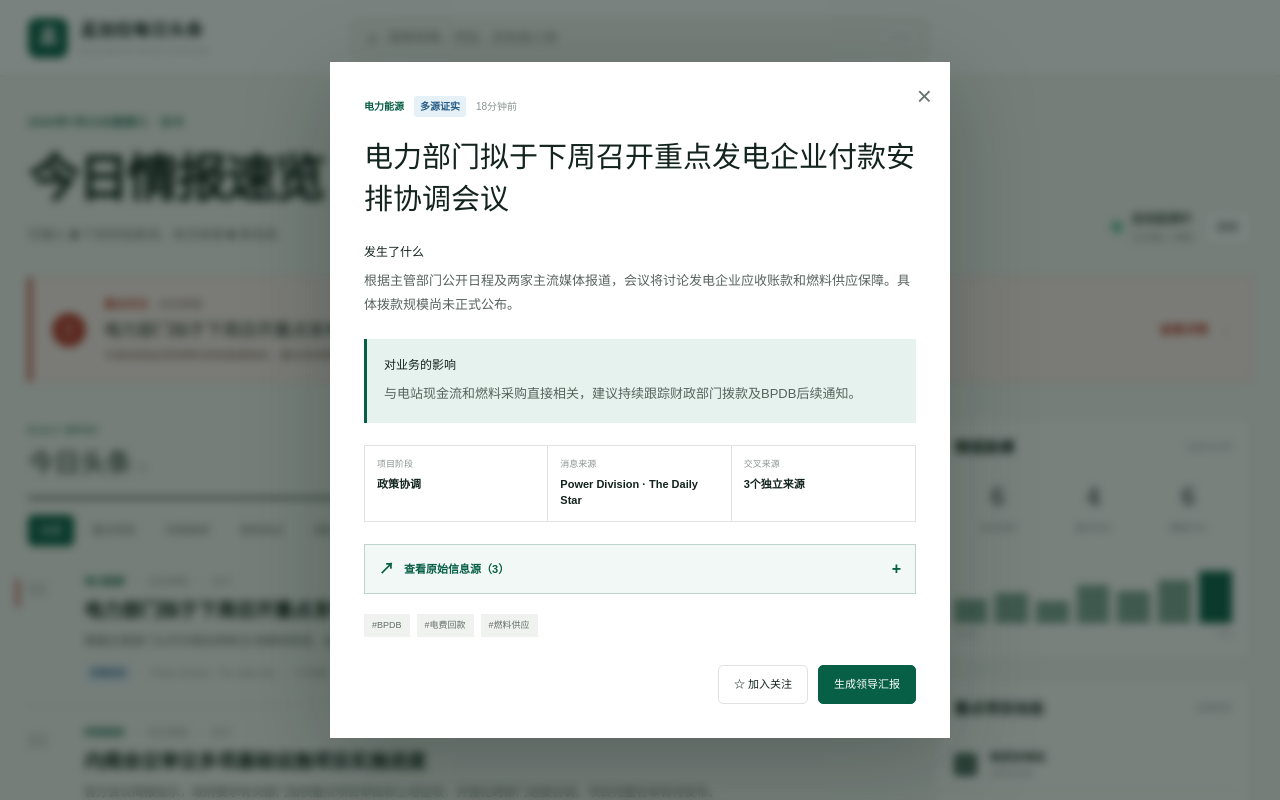
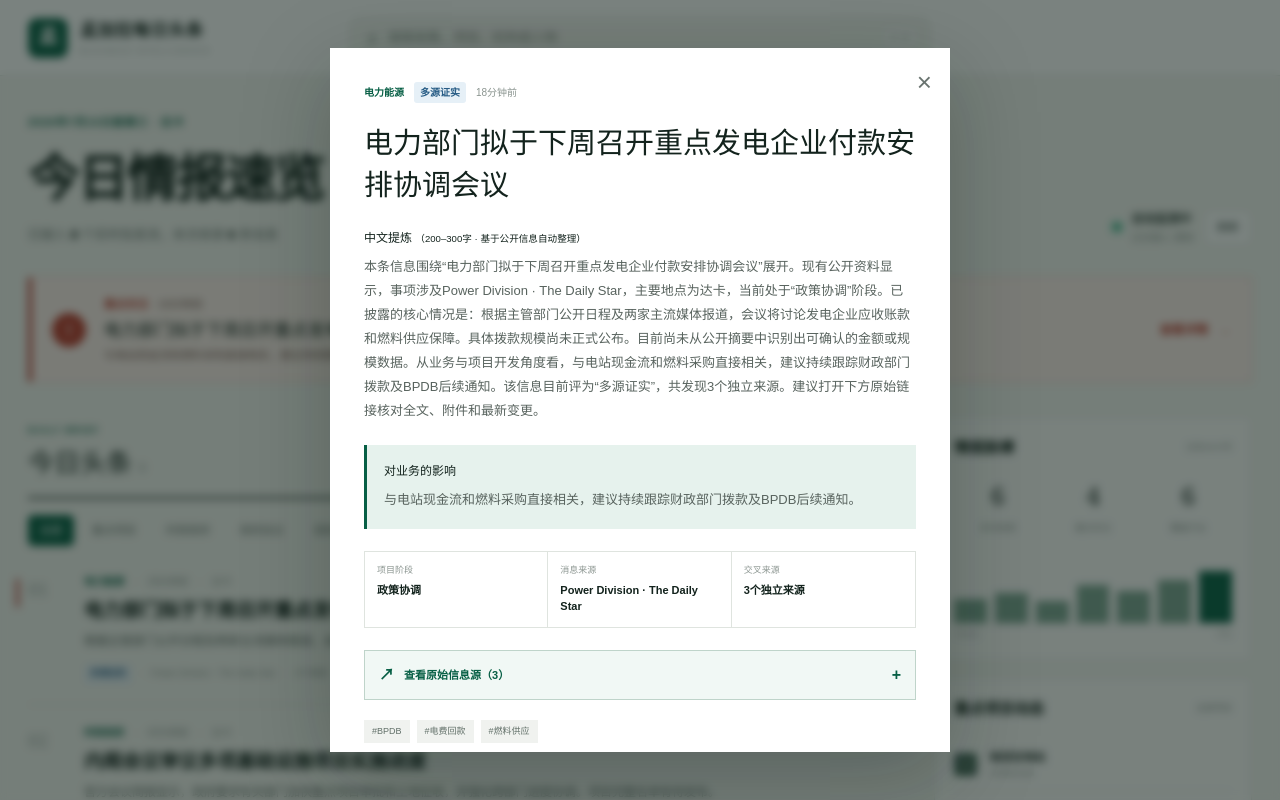
Before and after one commit to gjn0012-dot/bangladesh-daily-intel, a Next.js app: page / in a window 1280 px wide. Both pictures are taken after a click on the button "电力部门拟于下周召开重点发电企业付款安排协调会议". Shown: the top 800 px of the page. Built offline with nearby package versions, Linux system fonts and the light colour scheme.

Commit message:
Add 200-300 character Chinese news briefs

```diff
--- a/app/page.tsx
+++ b/app/page.tsx
@@ -202,6 +202,29 @@ const sourceDirectory: Record<string, { type: string; url: string }> = {
   "Ministry of Health": { type: "政府官方", url: "https://mohfw.gov.bd/" },
 };
 
+function buildChineseBrief(story: Story) {
+  const facts = story.facts;
+  const organizations = facts?.organizations?.length ? facts.organizations.join("、") : story.source;
+  const locations = facts?.locations?.length ? facts.locations.join("、") : story.location;
+  const amounts = facts?.amounts?.length ? facts.amounts.join("、") : "";
+  const dates = facts?.dates?.length ? facts.dates.join("、") : "";
+  const chineseSummary = /[\u3400-\u9fff]/.test(story.summary || "") ? story.summary.trim() : "";
+  const parts = [
+    `本条信息围绕“${story.title}”展开。`,
+    `现有公开资料显示，事项涉及${organizations || "相关政府或行业机构"}，主要地点为${locations || "孟加拉国"}，当前处于“${facts?.projectStage || story.stage || "信息披露"}”阶段。`,
+    chineseSummary ? `已披露的核心情况是：${chineseSummary}` : "当前信息流提供了原始标题和报道摘要，具体数据、各方表态及实施安排仍应以原始报道或政府文件为准。",
+    amounts ? `报道中明确出现的金额或规模包括：${amounts}。` : "目前尚未从公开摘要中识别出可确认的金额或规模数据。",
+    dates ? `相关日期包括：${dates}。` : "",
+    `从业务与项目开发角度看，${story.impact}`,
+    `该信息目前评为“${story.confidence}”${story.confidenceScore ? `，可信度评分为${story.confidenceScore}/100` : ""}，共发现${story.sourceCount}个独立来源。建议打开下方原始链接核对全文、附件和最新变更。`,
+  ].filter(Boolean);
+  let brief = parts.join("");
+  const supplement = "本提炼仅依据已采集的公开标题、摘要和来源信息生成，不补充未经来源支持的事实，也不能替代正式尽调或法律、财务判断。";
+  if (brief.length < 200) brief += supplement;
+  if (brief.length < 200) brief += "如涉及投标、融资或合同安排，应进一步核验主管部门公告、截止日期和正式文件。";
+  return brief.length > 300 ? `${brief.slice(0, 297)}……` : brief;
+}
+
 export default function Home() {
   const [category, setCategory] = useState("全部");
   const [query, setQuery] = useState("");
@@ -258,7 +281,6 @@ export default function Home() {
       return categoryMatch && savedMatch && queryMatch;
     });
   }, [category, query, saved, showSaved, stories]);
-
   const generatedLabel = news.generatedAt
     ? new Intl.DateTimeFormat("zh-CN", {
         timeZone: "Asia/Dhaka",
@@ -483,7 +505,22 @@ export default function Home() {
             </div>
             <h2>{selected.title}</h2>
             {(selected.aiEnhanced || selected.machineTranslated || selected.ruleTranslated) && selected.originalTitle && <p className="modal-original">原文标题：{selected.originalTitle}</p>}
-            <section><h3>发生了什么</h3><p>{selected.summary}</p></section>
+            <section className="brief-box">
+              <h3>中文提炼 <small>（200–300字 · 基于公开信息自动整理）</small></h3>
+              <p>{buildChineseBrief(selected)}</p>
+              {(selected.sourceLinks?.[0]?.url || selected.url) && (
+                <a
+                  className="source-toggle"
+                  href={selected.sourceLinks?.[0]?.url || selected.url}
+                  target="_blank"
+                  rel="noopener noreferrer"
+                >
+                  <span>↗</span>
+                  打开原始报道
+                  <em>外部链接</em>
+                </a>
+              )}
+            </section>
             {selected.facts && (
               <section className="facts-box">
                 <h3>关键事实</h3>
```
